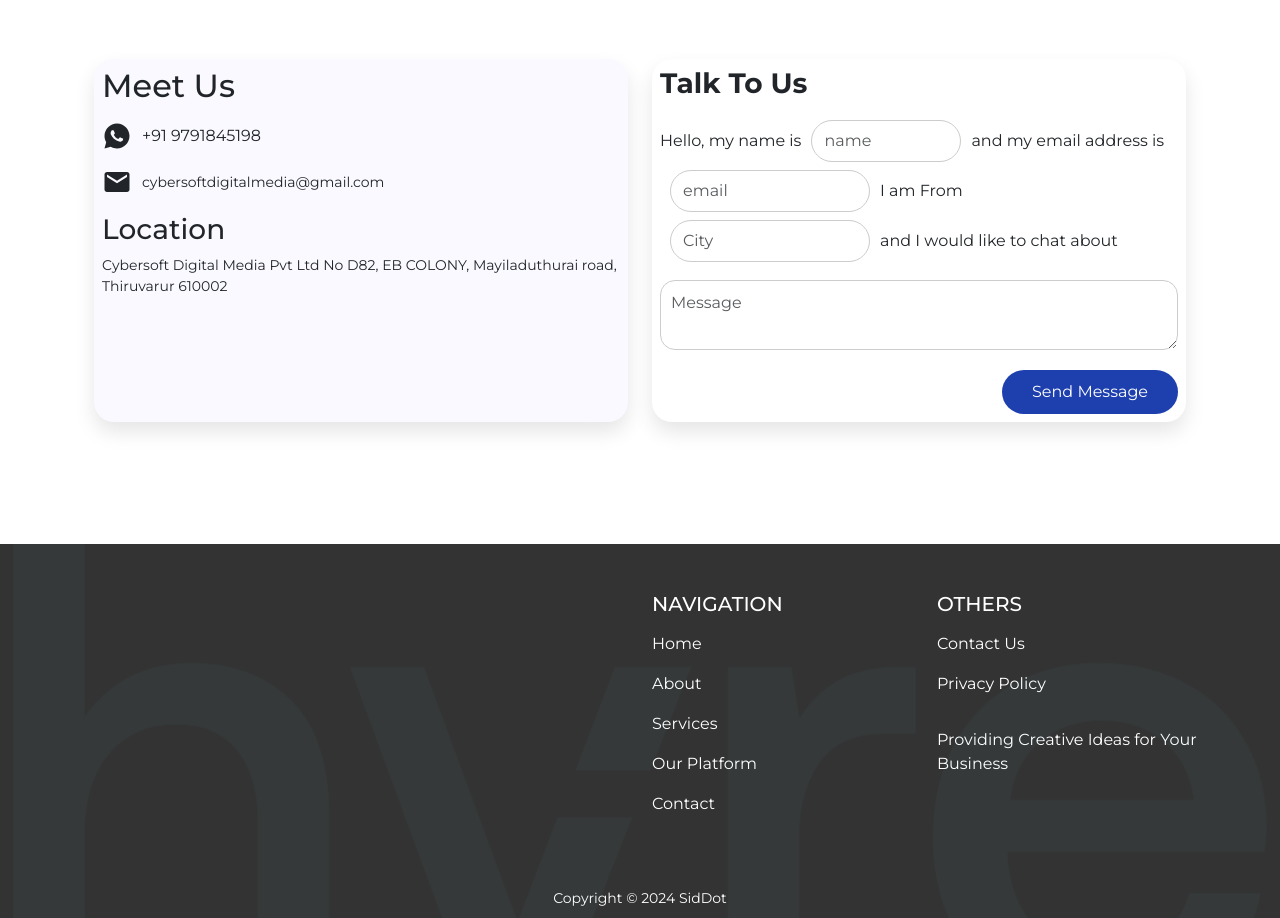
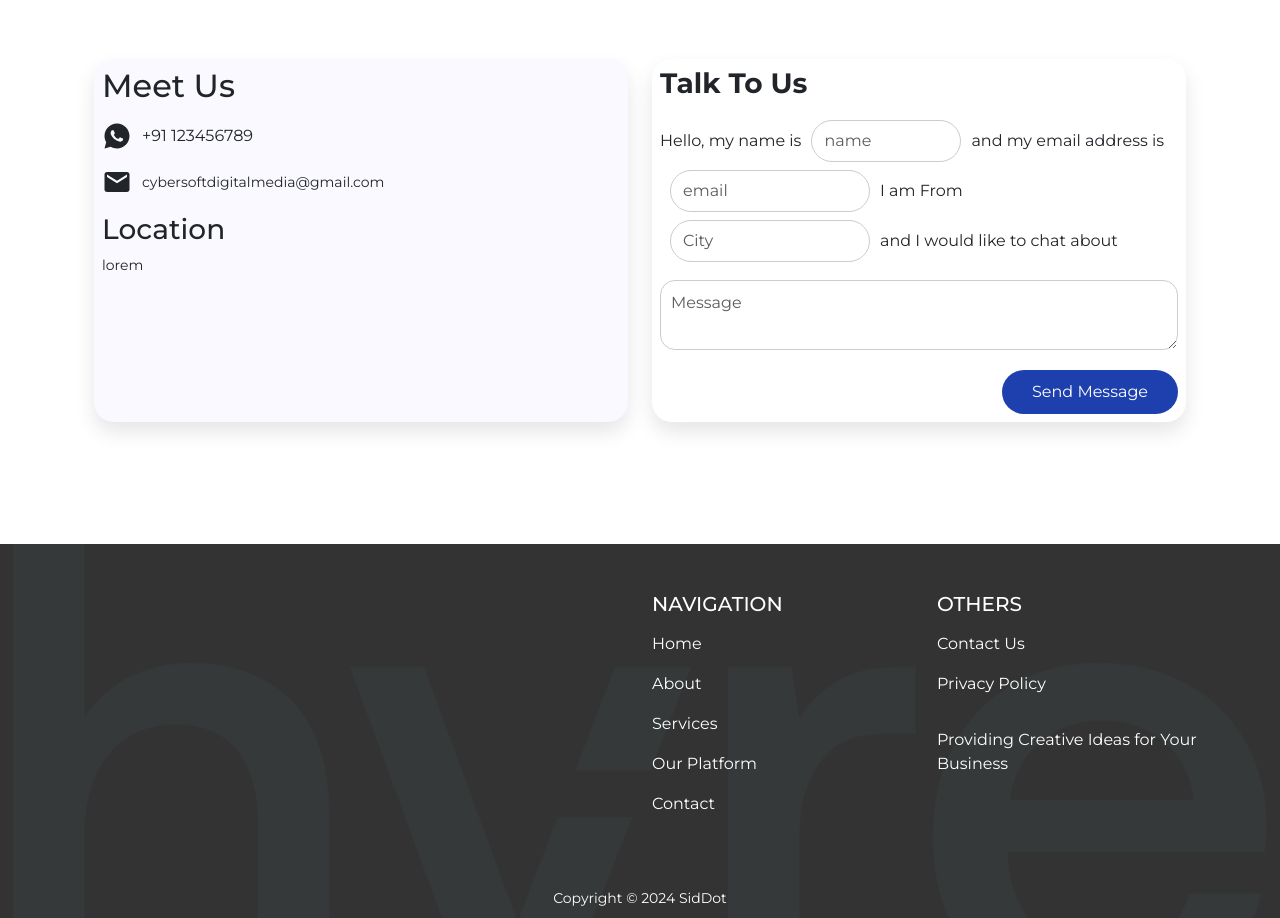
Before and after one commit to plex-op/siddot-website, a React (Vite) app: page / in a window 1280 px wide. Shown: the part 3600-4518 px from the top of the page. Built offline with nearby package versions, Linux system fonts and the light colour scheme.

Commit message:
Update Contact.jsx

```diff
--- a/src/Components/Contact.jsx
+++ b/src/Components/Contact.jsx
@@ -32,7 +32,7 @@ export const Contact = () => {
                   <RiWhatsappFill
                     style={{ fontSize: "30px", marginRight: "10px" }}
                   />
-                  +91 9791845198
+                 +91 123456789
                 </p>
                 <p
                   className="d-flex align-items-center"
@@ -52,8 +52,7 @@ export const Contact = () => {
                     wordWrap: "break-word",
                   }}
                 >
-                  Cybersoft Digital Media Pvt Ltd No D82, EB COLONY,
-                  Mayiladuthurai road, Thiruvarur 610002
+               lorem
                 </p>
               </div>
             </div>
```
